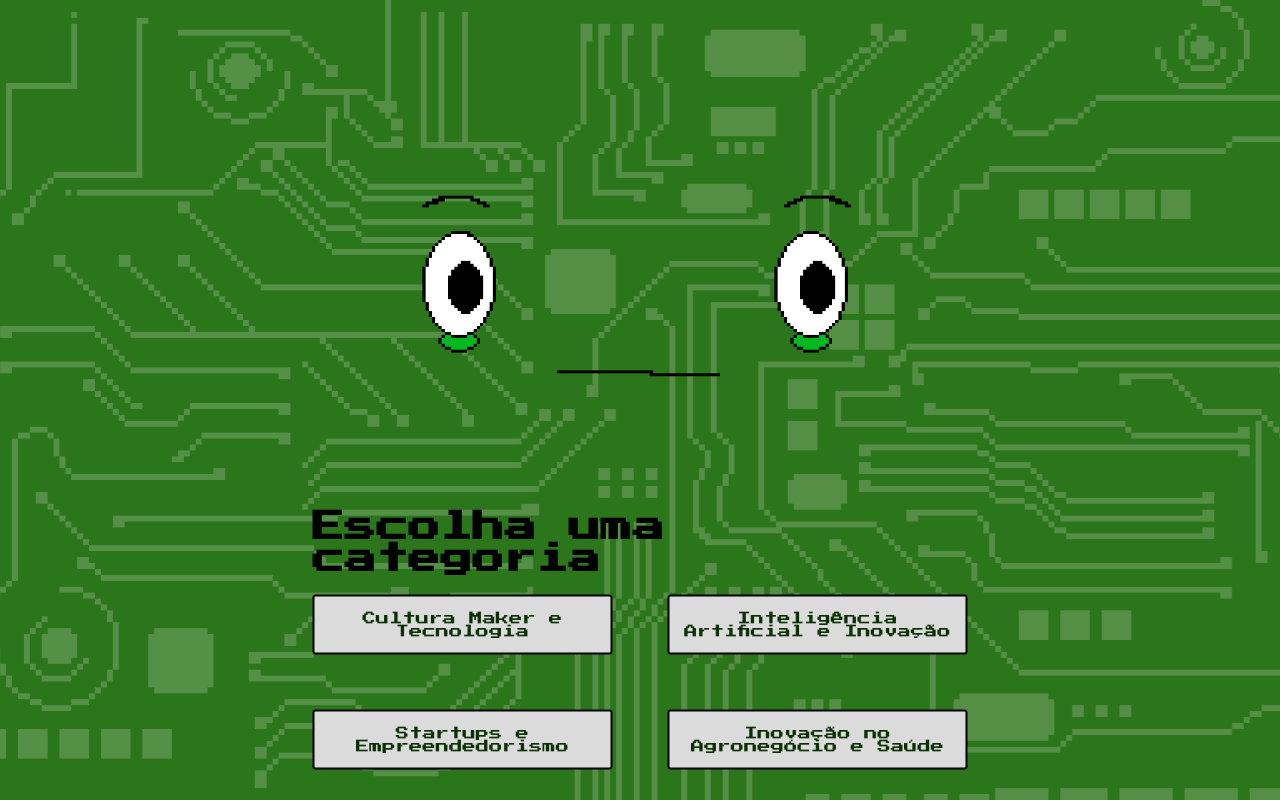
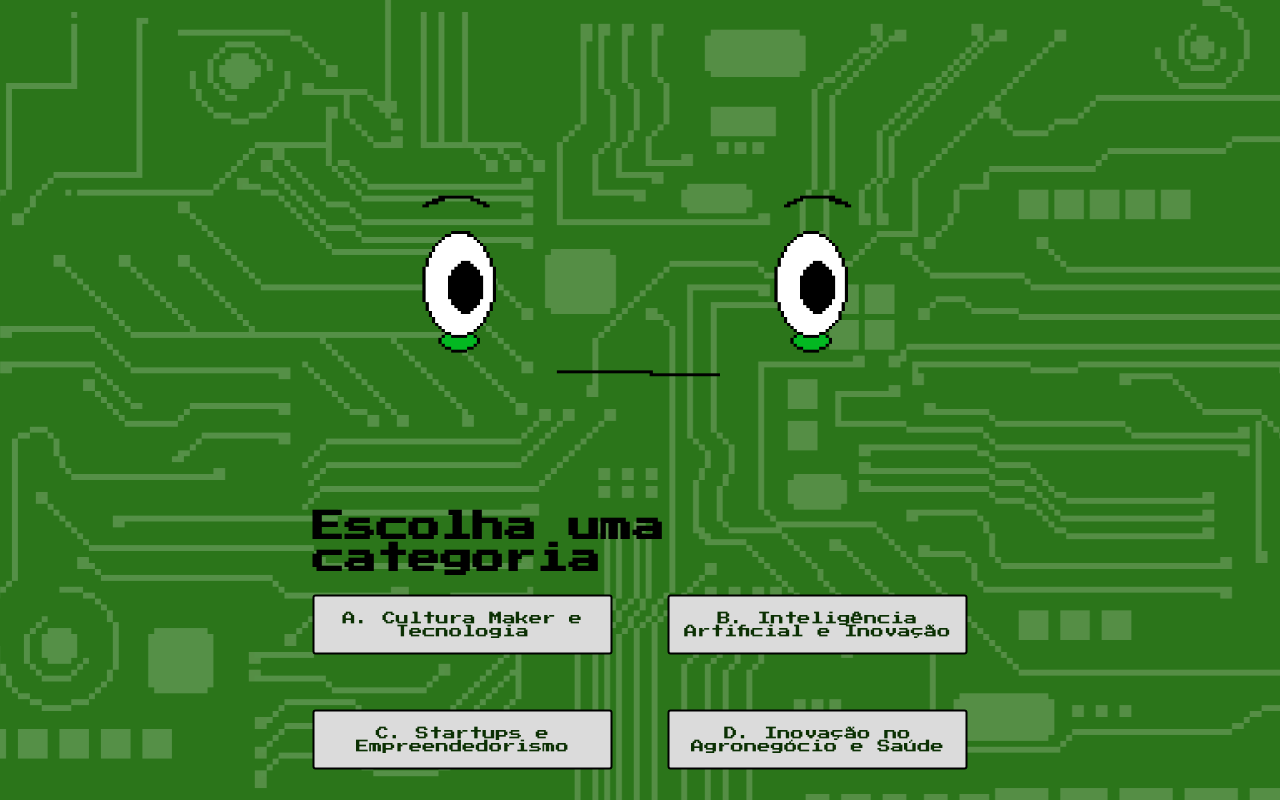
Before and after one commit to MatHenriqueAssis/Chico-Quiz-Flask-App, a Flask app: page /categoria in a window 1280 px wide. Run offline with Flask 3, Linux system fonts and the light colour scheme.

Commit message:
Opções Categorias

```diff
--- a/templates/categoria.html
+++ b/templates/categoria.html
@@ -15,10 +15,10 @@
     <div class="categories">
         <h1>Escolha uma categoria</h1>
         <div class="buttons categories-buttons">
-            <button class="option-response" onclick="irParaQuiz('Cultura-Maker-e-Tecnologia')">Cultura Maker e Tecnologia</button>
-            <button class="option-response" onclick="irParaQuiz('Inteligência-Artificial-e-Inovação')">Inteligência Artificial e Inovação</button>
-            <button class="option-response" onclick="irParaQuiz('Startups-e-Empreendedorismo')">Startups e Empreendedorismo</button>
-            <button class="option-response" onclick="irParaQuiz('Inovação-no-Agronegócio-e-Saúde')">Inovação no Agronegócio e Saúde</button>
+            <button class="option-response" onclick="irParaQuiz('Cultura-Maker-e-Tecnologia')">A. Cultura Maker e Tecnologia</button>
+            <button class="option-response" onclick="irParaQuiz('Inteligência-Artificial-e-Inovação')">B. Inteligência Artificial e Inovação</button>
+            <button class="option-response" onclick="irParaQuiz('Startups-e-Empreendedorismo')">C. Startups e Empreendedorismo</button>
+            <button class="option-response" onclick="irParaQuiz('Inovação-no-Agronegócio-e-Saúde')">D. Inovação no Agronegócio e Saúde</button>
         </div>
     </div>
     <script src="{{ url_for('static', filename='script.js') }}"></script>
```
